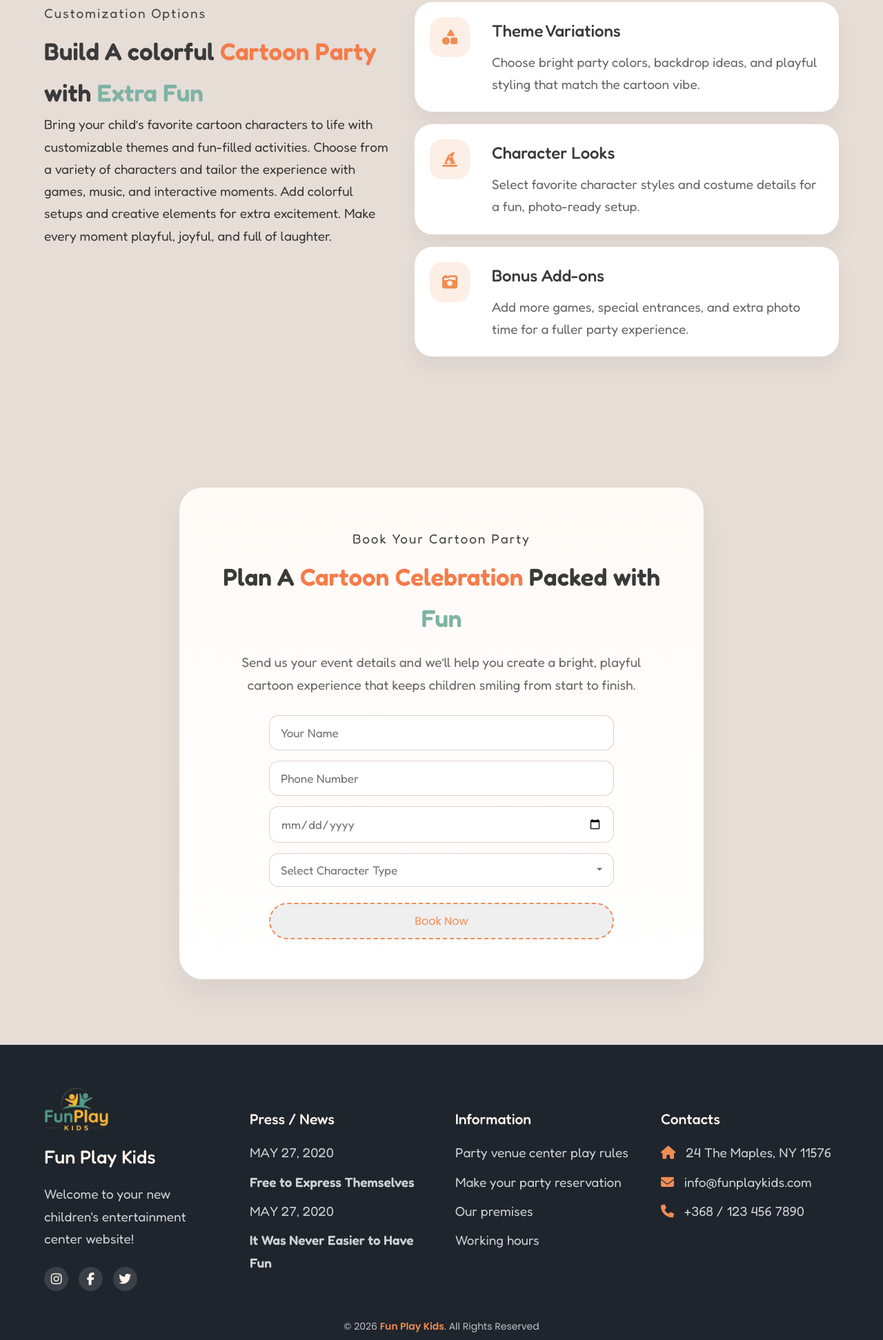
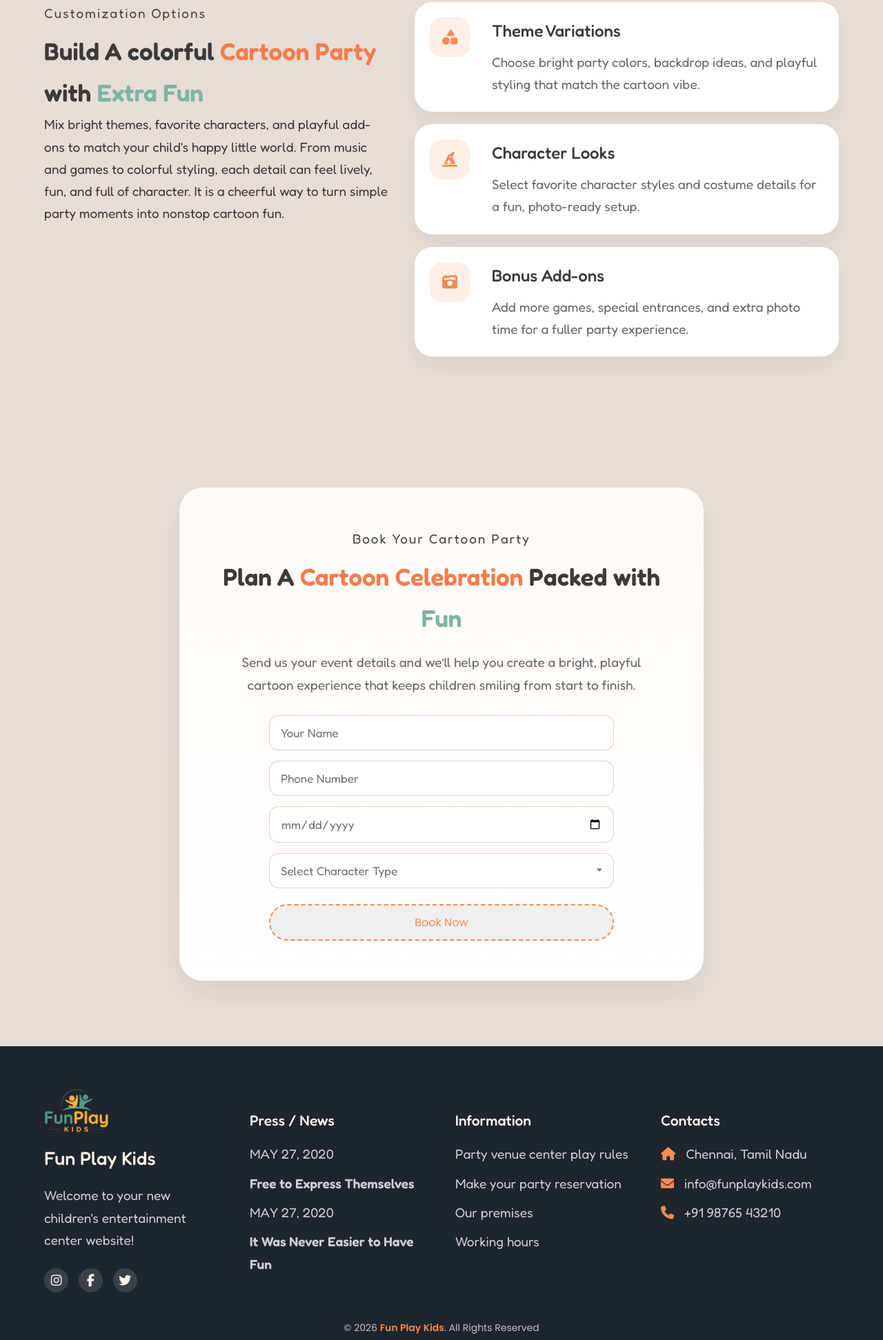
Before and after one commit to Bava29/FunPlay-Kids-, a plain HTML site: page cartoons.html in a window 1280 px wide. Shown: the part 5017-6960 px from the top of the page at 69% size. Drawn offline with Linux system fonts and the light colour scheme.

Commit message:
Add files via upload

```diff
--- a/cartoons.html
+++ b/cartoons.html
@@ -330,11 +330,10 @@
                         <h2 class="section-title">Build A colorful <span class="highlight">Cartoon Party</span> with
                             <span class="light">Extra Fun</span>
                         </h2>
-                        <p class="customize-intro-text">
-                            Bring your child’s favorite cartoon characters to life with customizable themes and
-                            fun-filled activities. Choose from a variety of characters and tailor the experience with
-                            games, music, and interactive moments. Add colorful setups and creative elements for extra
-                            excitement. Make every moment playful, joyful, and full of laughter.
+                                                <p class="customize-intro-text">
+                            Mix bright themes, favorite characters, and playful add-ons to match your child's happy little world.
+                            From music and games to colorful styling, each detail can feel lively, fun, and full of character.
+                            It is a cheerful way to turn simple party moments into nonstop cartoon fun.
                         </p>
                     </div>
 
@@ -435,9 +434,9 @@
 
             <div class="footer-col">
                 <h3>Contacts</h3>
-                <p><i class="fas fa-home"></i> 24 The Maples, NY 11576</p>
+                <p><i class="fas fa-home"></i> Chennai, Tamil Nadu</p>
                 <p><i class="fas fa-envelope"></i> info@funplaykids.com</p>
-                <p><i class="fas fa-phone"></i> +368 / 123 456 7890</p>
+                <p><i class="fas fa-phone"></i> +91 98765 43210</p>
             </div>
 
         </div>
```
Also changed, not shown: 404.html (+2 -2 lines), about.html (+2 -2 lines), birthday.html (+2 -2 lines), contact.html (+2 -2 lines), face-painting.html (+3 -3 lines), home2.html (+2 -2 lines), index.html (+5 -5 lines), magic.html (+2 -2 lines), pricing.html (+3 -3 lines), princesses.html (+6 -8 lines), superheroes.html (+6 -7 lines).
